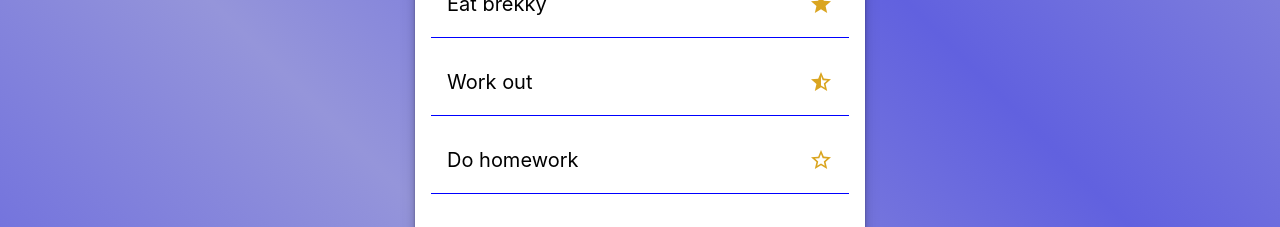
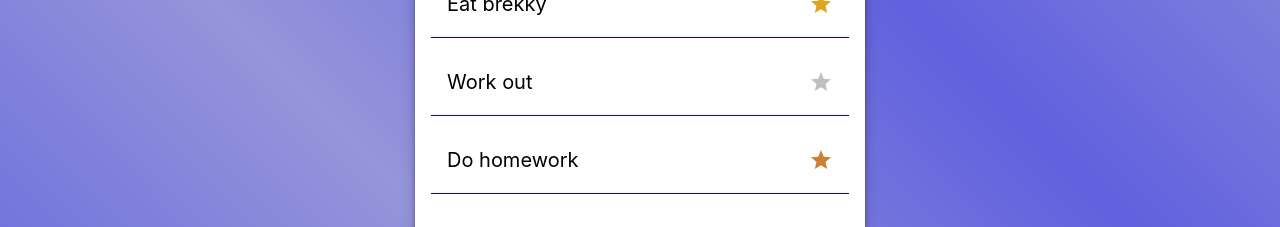
Before and after one commit to nathan-king/recoil-todo-app, a React (Create React App) app: page / in a window 1280 px wide. Shown: the part 317-544 px from the top of the page. Built offline with nearby package versions, Linux system fonts and the light colour scheme.

Commit message:
Change star colours

```diff
--- a/src/components/TodoItem/TodoItem.module.scss
+++ b/src/components/TodoItem/TodoItem.module.scss
@@ -1,17 +1,18 @@
-// .red {
-//   color: darkred;
-//   font-weight: 900;
-// }
+$gold: goldenrod;
+$silver: #c0c0c0;
+$bronze: #cd7f32;
 
-// .green {
-//   color: darkgreen;
-//   font-weight: 700;
-// }
+.gold {
+    color: $gold;
+}
 
-// .blue {
-//   color: darkblue;
-//   font-weight: 500;
-// }
+.silver {
+    color: $silver;
+}
+
+.bronze {
+    color: $bronze;
+}
 
 .item {
   padding: 1rem;
@@ -45,7 +46,3 @@
     color: pink;
   }
 }
-
-.star {
-  color: goldenrod;
-}
--- a/src/components/TodoItem/index.js
+++ b/src/components/TodoItem/index.js
@@ -3,9 +3,7 @@ import React from "react";
 import { useRecoilState as useRecoil } from "recoil";
 import { todoState, changeState, removeState } from "state/atoms";
 // Icons
-import LowIcon from "@material-ui/icons/StarOutline";
-import MidIcon from "@material-ui/icons/StarHalf";
-import HighIcon from "@material-ui/icons/Star";
+import Star from "@material-ui/icons/Star";
 // Helper Functions
 import { removeItemAtIndex, replaceItemAtIndex } from "../../utils/Helpers";
 // Components and Styles
@@ -53,13 +51,10 @@ const TodoItem = ({ item }) => {
             <div
               className={` ${item.completed ? styles.completed : styles.star}`}
             >
-              {item.priority === 1 ? (
-                <HighIcon />
-              ) : item.priority === 2 ? (
-                <MidIcon />
-              ) : (
-                <LowIcon />
-              )}
+                  <div className={`${item.priority === 1 ? styles.gold : item.priority === 2 ? styles.silver : styles.bronze}`}>
+                    <Star />
+                  </div>
+
             </div>
           </div>
         </div>
```
Also changed, not shown: 1 other file (tests, documents, lock files or other folders).
